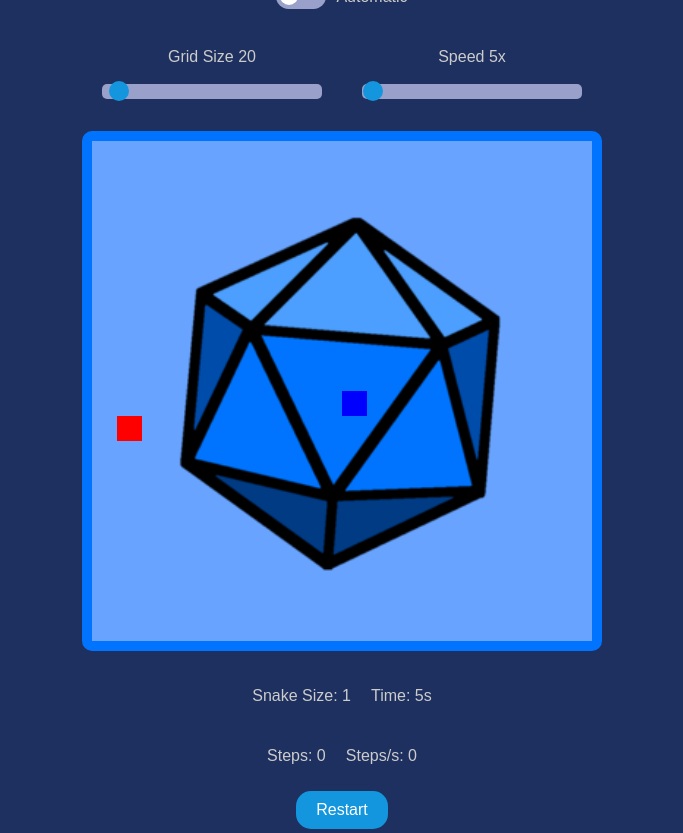
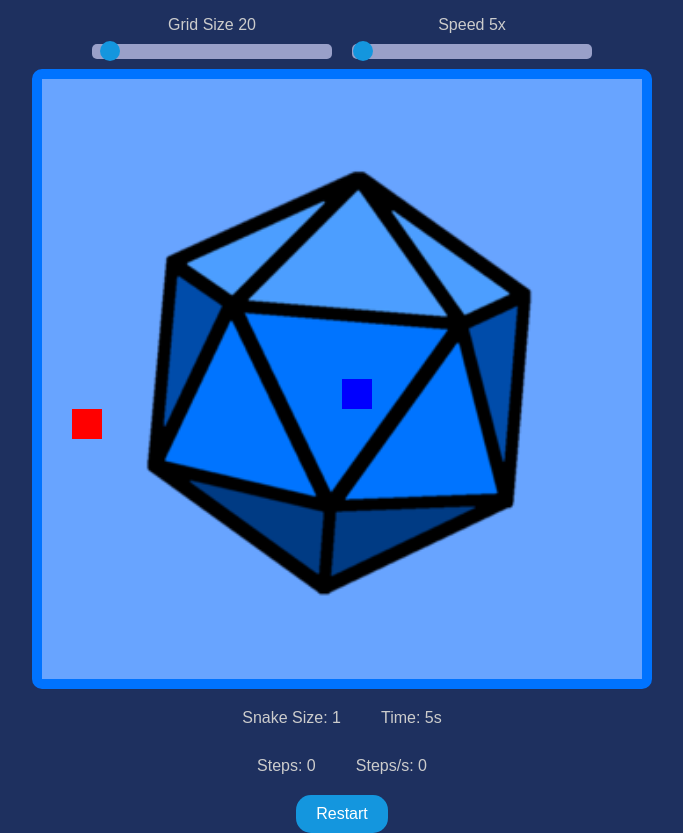
Before and after one commit to CaioPinho9/snake-game, a website with bundled scripts: page index.html in a window 1280 px wide. Shown: the whole page, without its empty margins (298-981 px from the left). Built offline with nearby package versions, Linux system fonts and the light colour scheme.

Commit message:
feat: enlarge canvas

```diff
--- a/style.css
+++ b/style.css
@@ -25,6 +25,7 @@ body {
   margin-bottom: 20px;
   width: 100%;
   max-width: 500px;
+  margin: 0;
 }
 
 #mode-switch {
@@ -32,6 +33,7 @@ body {
   align-items: center;
   gap: 10px;
   margin-bottom: 10px;
+  margin: 0;
 }
 
 .switch {
@@ -77,7 +79,6 @@ body {
   display: flex;
   flex-direction: column;
   align-items: center;
-    margin: 0 10px;
   width: 100%;
 }
 
@@ -96,6 +97,7 @@ body {
   background: #99a0c9;
   border-radius: 5px;
   outline: none;
+  margin: 0;
 }
 
 .sliderRange::-webkit-slider-thumb {
@@ -121,7 +123,7 @@ body {
   justify-content: center;
   align-items: center;
   width: 100%;
-    max-width: 500px;
+  max-width: 600px;
   aspect-ratio: 1; /* Keeps the canvas square */
   margin: 20px 0;
   position: relative; /* Allows stacking */
@@ -134,7 +136,6 @@ body {
   border: 10px solid #0073ff;
   border-radius: 10px;
 }
-
 
 #background-overlay {
   position: absolute; /* Overlay positioning */
@@ -157,12 +158,13 @@ body {
   align-items: center;
   gap: 10px;
   width: 100%;
-    margin-top: 10px;
+  margin: 0;
 }
 
 .status-group {
   display: flex;
   gap: 20px;
+  margin: 0;
 }
 
 .button {
@@ -178,3 +180,8 @@ body {
 .button:active {
   background-color: #0074ff;
 }
+
+p {
+    margin: 0;
+    padding: 10px;
+}
```
Lines whose indentation alone changed are shown as unchanged.
